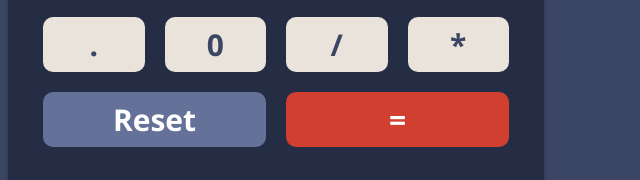
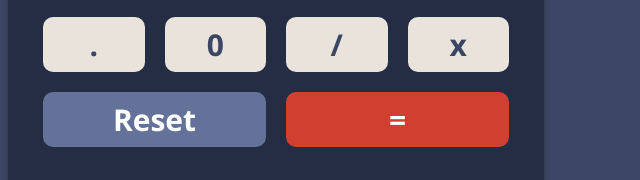
Before and after one commit to jaswindersingh97/calculator, a plain HTML site: page index.html in a window 1280 px wide. Shown: the part 481-661 px from the top of the page, 0-640 px from the left. Drawn offline with Linux system fonts and the light colour scheme.

Commit message:
Update index.html

```diff
--- a/index.html
+++ b/index.html
@@ -29,7 +29,7 @@
             <div id="."      class="oper" onclick="calc(event)">&#46;</div>
             <div id="0"      class="oper" onclick="calc(event)">0</div>
             <div id="/"      class="oper" onclick="calc(event)">&#47;</div>
-            <div id="*"      class="oper" onclick="calc(event)">&#42;</div>
+            <div id="*"      class="oper" onclick="calc(event)">x</div>
             </div>
         <div id="input2">
             <div id="reset"    class="othe" onclick="calc(event)">Reset</div>
```
